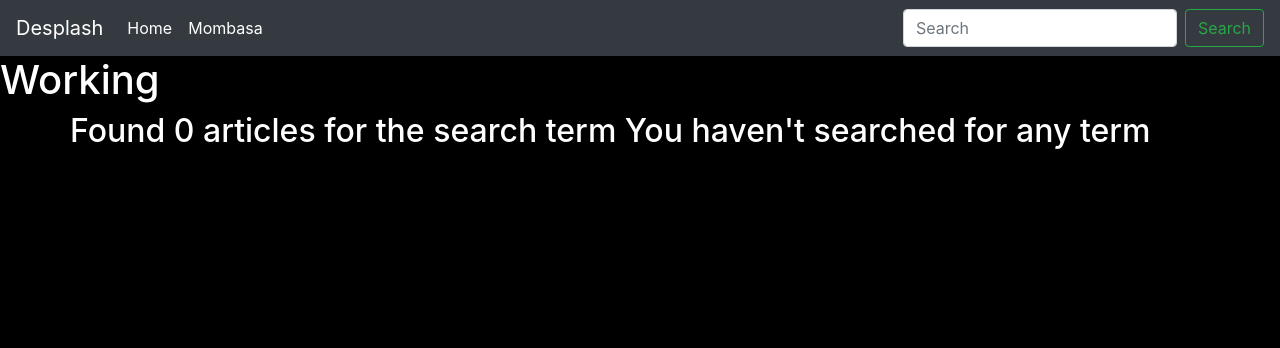
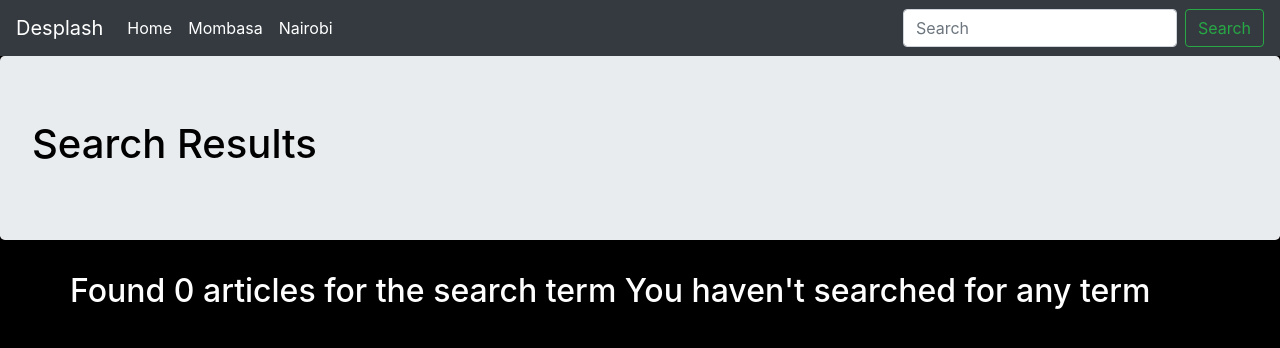
Before and after one commit to Alchemy17/desplash, a Django app: page /search/ in a window 1280 px wide. Shown: the top 348 px of the page. Run offline with Django 3.2, Linux system fonts and the light colour scheme; some libraries are stand-ins or nearby versions.

Commit message:
working on modal

```diff
--- a/gallery/desplash/templates/home.html
+++ b/gallery/desplash/templates/home.html
@@ -11,7 +11,7 @@
   <div class="row">
       {% for image_item in photos %}
     <!-- displaying News articles -->
-    <div class="imgs col-xs-4 col-sm-4 col-md-4 col-lg-4">
+    <div class="imgs col-xs-4 col-sm-4 co   l-md-4 col-lg-4">
     <div class="view view-second">
       <img class="modal_image" id="myImg" src="{{image_item.image.url}}" style="max-width: 100%;  height: auto; " class="img-fluid" alt="Image">
       <div class="mask">
@@ -20,6 +20,7 @@
           <img class="modal_image" id="myImg"  src="{{image_item.image.url}}" alt="">
           </div>
         </div>
+    </div>
     </div>
     <!-- The Modal -->
     <div id="myModal" class="modal">
@@ -30,7 +31,6 @@
         <p>{{ image_item.description }}</p>
         </div>
       </div>
-    </div>
     {%endfor%}
   </div>
 </div>
--- a/gallery/desplash/templates/navbar.html
+++ b/gallery/desplash/templates/navbar.html
@@ -1,5 +1,5 @@
 <nav class="navbar navbar-expand-md navbar-dark static-top bg-dark">
-  <a class="navbar-brand" href="#">Desplash</a>
+  <a class="navbar-brand" href="{% url 'welcome' %}">Desplash</a>
   <button class="navbar-toggler" type="button" data-toggle="collapse" data-target="#navbarCollapse" aria-controls="navbarCollapse" aria-expanded="false" aria-label="Toggle navigation">
     <span class="navbar-toggler-icon"></span>
   </button>
@@ -9,9 +9,11 @@
         <a class="nav-link" href="{% url 'welcome' %}">Home <span class="sr-only">(current)</span></a>
       </li>
       <li class="nav-item active">
-          <a class="nav-link" href="{% url 'location' location_id='Mombasa' %}">Mombasa <span class="sr-only">(current)</span></a>
+          <a class="nav-link" href="{% url 'location' location_id='Mombasa' %}">Mombasa</a>
         </li>
-
+        <li class="nav-item active">
+            <a class="nav-link" href="{% url 'location' location_id='Nairobi' %}">Nairobi</a>
+          </li>
     </ul>
     <form class="form-inline mt-2 mt-md-0" action="{% url 'search_results' %}">
       <input class="form-control mr-sm-2" type="text" placeholder="Search" aria-label="Search" name="gallery">
--- a/gallery/desplash/templates/search.html
+++ b/gallery/desplash/templates/search.html
@@ -1,6 +1,8 @@
 {%extends 'base.html'%}
 {% block content %}
-<h1>Working</h1>
+<div class="jumbotron">
+<h1 style="color: black;">Search Results</h1>
+</div>
 <div class="container">
 
     <div id="all">
```
